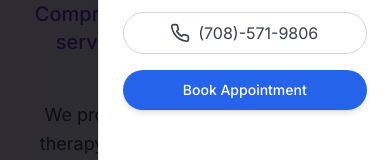
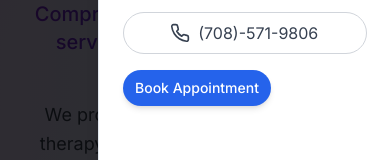
Before and after one commit to Christober1010/Maha-Behavioral-Health, a Next.js app: page / in a window 390 px wide. Both pictures are taken after a click on the button "Open Menu". Shown: the part 309-469 px from the top of the page. Built offline with nearby package versions, Linux system fonts and the light colour scheme.

Commit message:
Mobile CTA Btn fix

```diff
--- a/components/header.tsx
+++ b/components/header.tsx
@@ -125,9 +125,21 @@ export function Header() {
                   <Phone className="h-5 w-5" />
                   <span>{siteData.contact.phone}</span>
                 </a>
-                <Button className="w-full rounded-full bg-blue-600 hover:bg-blue-700 text-white shadow-md transition-all">
-                  Book Appointment
-                </Button>
+                <Link href="/appointment" passHref>
+                  <Button
+                    size="sm"
+                    className="group relative rounded-full bg-blue-600 hover:bg-blue-700 text-white shadow-md transition-all duration-300 overflow-hidden hover:scale-105 hover:-translate-y-1 hover:shadow-xl hover:shadow-blue-500/25"
+                  >
+                    {/* Shimmer effect */}
+                    <div className="absolute inset-0 -translate-x-full group-hover:translate-x-full transition-transform duration-1000 bg-gradient-to-r from-transparent via-white/20 to-transparent"></div>
+
+                    {/* Button text */}
+                    <span className="relative z-10">Book Appointment</span>
+
+                    {/* Ripple effect on hover */}
+                    <div className="absolute inset-0 rounded-full bg-white/10 scale-0 group-hover:scale-100 transition-transform duration-300"></div>
+                  </Button>
+                </Link>
               </div>
             </SheetContent>
           </Sheet>
```
